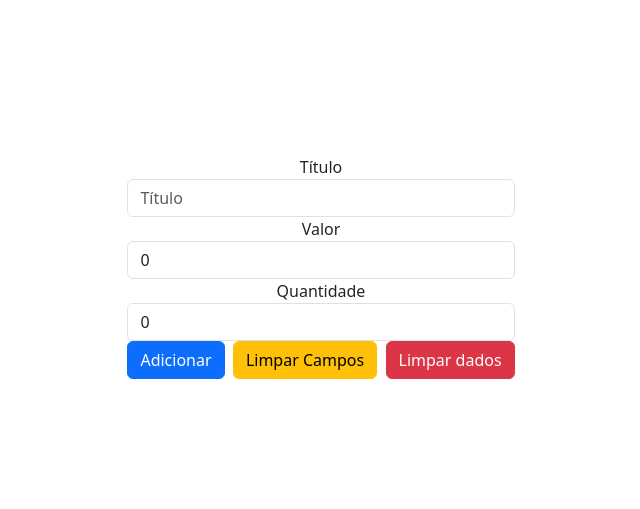
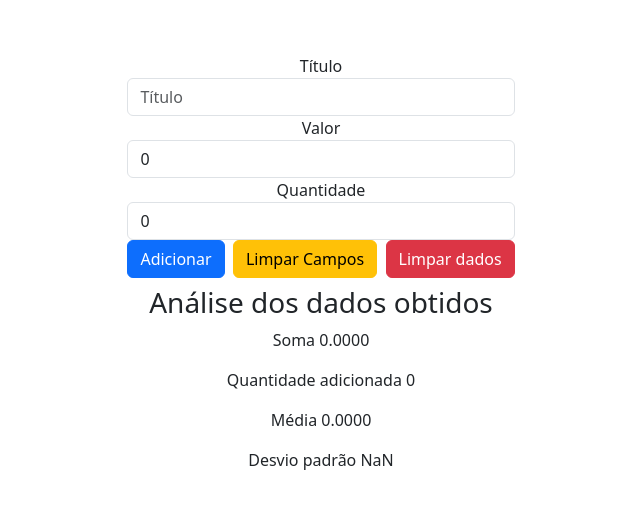
Before and after one commit to hygino82/estatistica-app, a React (Vite) app: page / in a window 1280 px wide. Shown: the part 129-638 px from the top of the page, without its empty margins (319-959 px from the left). Built offline with nearby package versions, Linux system fonts and the light colour scheme.

Commit message:
Add DataInfo

```diff
--- a/src/pages/NumericForm/index.tsx
+++ b/src/pages/NumericForm/index.tsx
@@ -4,6 +4,7 @@ import { NumericTable } from "../../components/NumericTable";
 import { PieChart } from "../../components/PieChart";
 import { NumericItem } from "../../types/custom-types";
 import { agruparSemelhantes, ordenarLista } from "../../utils/tools";
+import { DataInfo } from "../../components/DataInfo";
 
 export function NumericForm() {
   const [quantidade, setQuantidade] = useState<number>(0);
@@ -108,6 +109,7 @@ export function NumericForm() {
         </div>
       </form>
       <h3>{titulo.toUpperCase()}</h3>
+      <DataInfo list={sortedList}/>
       <NumericTable list={sortedList} />
       <BarChart list={sortedList} />
       <PieChart list={sortedList} />
```
